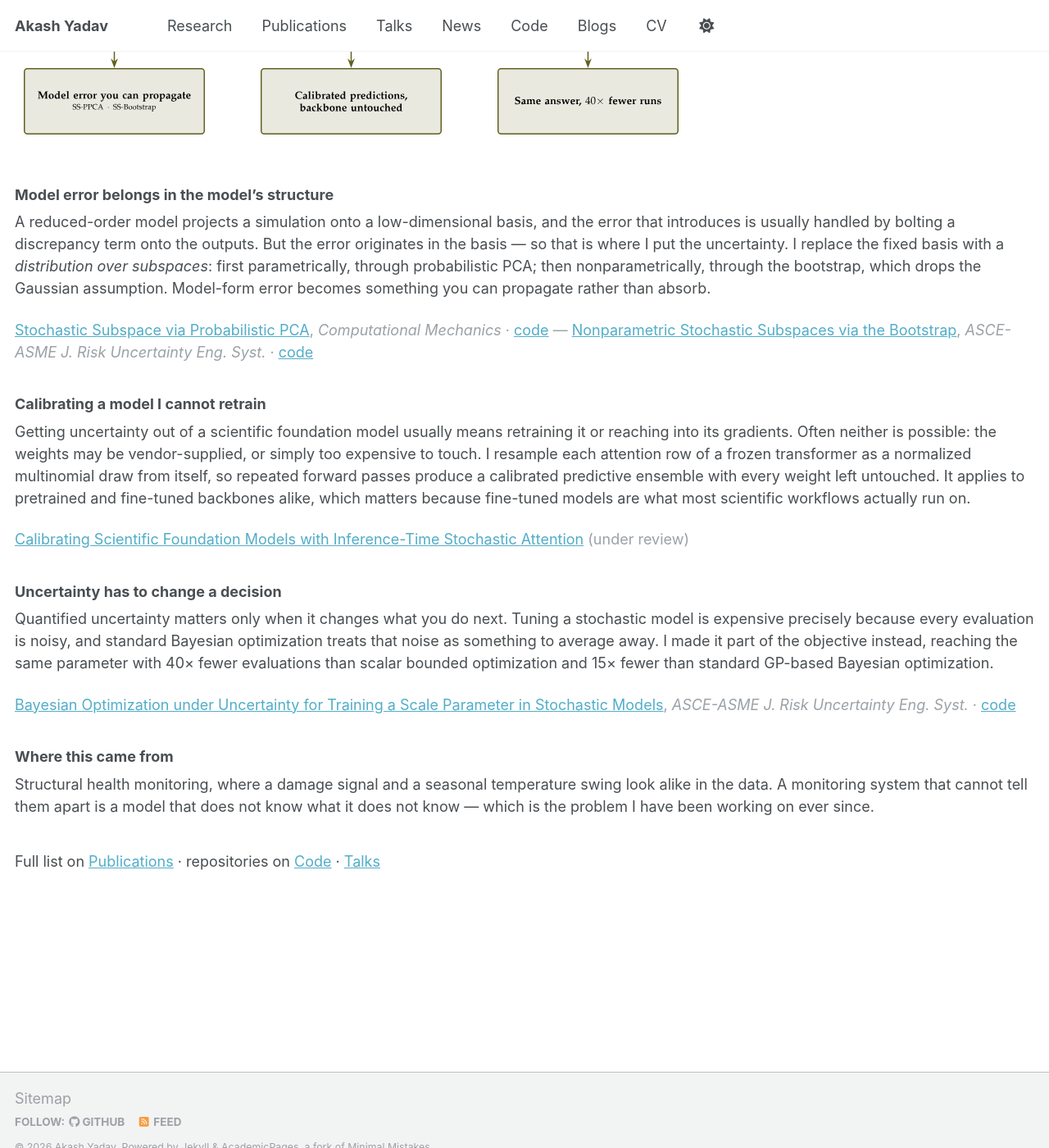
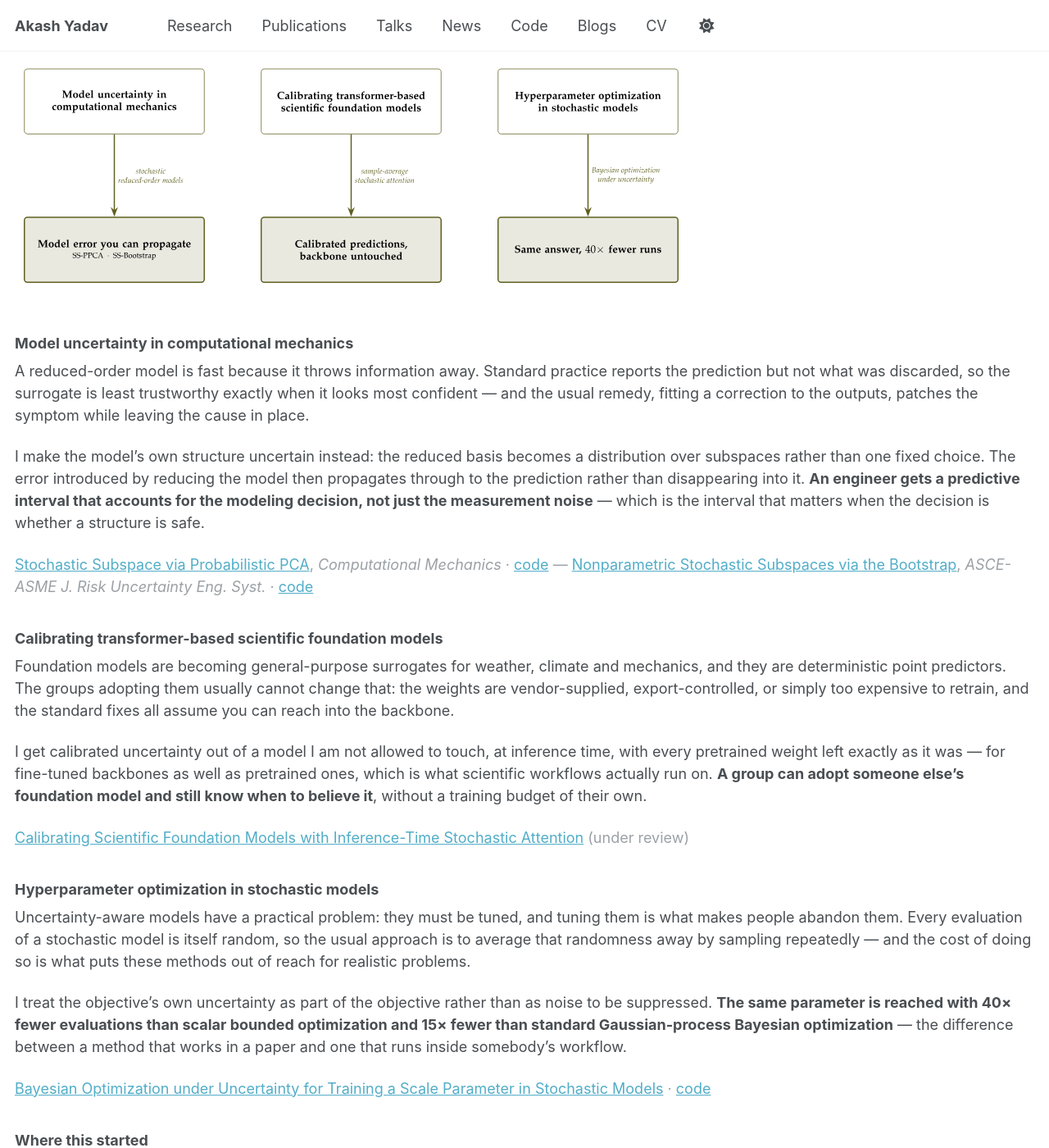
Before and after one commit to akashyadav0210/akashyadav0210.github.io, a Jekyll site: the page built from _pages/projects.md, in a window 1280 px wide and 1400 px high, scrolled down 371 px. Shown: the whole window at 82% size. Built offline with Jekyll 4.4.1, drawn with Linux system fonts in a browser that asks for light colours; some of the changed text lies outside the part shown.

Commit message:
Lead with the problem, not the mechanism; match the three research areas
Reading the site end to end, every section opened on machinery - how a
reduced-order model projects onto a basis, how attention rows are resampled -
and never said what goes wrong without it. A reader learned the method and not
why it matters. Two of the three areas also stated no outcome at all; only the
40x speedup was concrete.

- Section headings now match the three areas named in the schematic, so the
  figure and the prose describe the same categorisation.
- Each area is now problem -> what I do -> what it buys, with the payoff in
  bold: a predictive interval that accounts for the modelling decision; a group
  can adopt someone else's foundation model and still know when to believe it;
  40x/15x fewer evaluations.
- Restores the stakes the page lost when proposal content was removed, stated
  in its own terms rather than by citing a report: these models return a
  confident number whether or not they still apply.
- Promotes the structural health monitoring story from a footnote to the
  homepage opening, and sharpens it - a system that confuses damage with a
  temperature swing reports a crack that is not there, confidently. It is the
  most concrete sentence available and it explains the whole agenda.

Also corrects the WCCM/ECCOMAS 2026 link to wccm-eccomas2026.org.

```diff
--- a/_pages/projects.md
+++ b/_pages/projects.md
@@ -13,6 +13,10 @@ custom_css: research
 
 <p class="rp-lede">Building predictive models that know when they don't know.</p>
 
+Engineering and scientific decisions increasingly rest on models nobody can fully check: reduced-order surrogates standing in for simulations that are too expensive to run, and pretrained foundation models emulating physics across whole problem families. Almost all of them return a confident number whether or not they are in a regime where they still work — and a confident number is the hardest kind of wrong to catch.
+
+I work on making such models report how far they should be trusted, and on making that report reliable enough to act on. Three problems, one commitment: put the uncertainty in the model's own structure, then calibrate it against the errors the model actually makes.
+
 <figure class="rp-fig">
   <div class="rp-fig-scroll">
     <img src="{{ base_path }}/images/research/research-done.svg" alt="Three lines of completed work. Model uncertainty in computational mechanics, addressed with stochastic reduced-order models, giving model error you can propagate. Calibrating transformer-based scientific foundation models, addressed with sample-average stochastic attention, giving calibrated predictions with the backbone untouched. Hyperparameter optimization in stochastic models, addressed with Bayesian optimization under uncertainty, reaching the same answer in 40 times fewer runs.">
@@ -21,9 +25,11 @@ custom_css: research
 
 <div class="rp-entry" markdown="1">
 
-### Model error belongs in the model's structure
+### Model uncertainty in computational mechanics
 
-A reduced-order model projects a simulation onto a low-dimensional basis, and the error that introduces is usually handled by bolting a discrepancy term onto the outputs. But the error originates in the basis — so that is where I put the uncertainty. I replace the fixed basis with a *distribution over subspaces*: first parametrically, through probabilistic PCA; then nonparametrically, through the bootstrap, which drops the Gaussian assumption. Model-form error becomes something you can propagate rather than absorb.
+A reduced-order model is fast because it throws information away. Standard practice reports the prediction but not what was discarded, so the surrogate is least trustworthy exactly when it looks most confident — and the usual remedy, fitting a correction to the outputs, patches the symptom while leaving the cause in place.
+
+I make the model's own structure uncertain instead: the reduced basis becomes a distribution over subspaces rather than one fixed choice. The error introduced by reducing the model then propagates through to the prediction rather than disappearing into it. **An engineer gets a predictive interval that accounts for the modeling decision, not just the measurement noise** — which is the interval that matters when the decision is whether a structure is safe.
 
 <p class="rp-key"><a href="https://doi.org/10.1007/s00466-025-02701-6">Stochastic Subspace via Probabilistic PCA</a>, <em>Computational Mechanics</em> · <a href="https://github.com/UQUH/SS_PPCA">code</a> — <a href="https://doi.org/10.1061/AJRUA6.RUENG-1948">Nonparametric Stochastic Subspaces via the Bootstrap</a>, <em>ASCE-ASME J. Risk Uncertainty Eng. Syst.</em> · <a href="https://github.com/UQUH/SS_Bootstrap">code</a></p>
 
@@ -31,9 +37,11 @@ A reduced-order model projects a simulation onto a low-dimensional basis, and th
 
 <div class="rp-entry" markdown="1">
 
-### Calibrating a model I cannot retrain
+### Calibrating transformer-based scientific foundation models
 
-Getting uncertainty out of a scientific foundation model usually means retraining it or reaching into its gradients. Often neither is possible: the weights may be vendor-supplied, or simply too expensive to touch. I resample each attention row of a frozen transformer as a normalized multinomial draw from itself, so repeated forward passes produce a calibrated predictive ensemble with every weight left untouched. It applies to pretrained and fine-tuned backbones alike, which matters because fine-tuned models are what most scientific workflows actually run on.
+Foundation models are becoming general-purpose surrogates for weather, climate and mechanics, and they are deterministic point predictors. The groups adopting them usually cannot change that: the weights are vendor-supplied, export-controlled, or simply too expensive to retrain, and the standard fixes all assume you can reach into the backbone.
+
+I get calibrated uncertainty out of a model I am not allowed to touch, at inference time, with every pretrained weight left exactly as it was — for fine-tuned backbones as well as pretrained ones, which is what scientific workflows actually run on. **A group can adopt someone else's foundation model and still know when to believe it**, without a training budget of their own.
 
 <p class="rp-key"><a href="https://arxiv.org/abs/2604.19530">Calibrating Scientific Foundation Models with Inference-Time Stochastic Attention</a> (under review)</p>
 
@@ -41,19 +49,21 @@ Getting uncertainty out of a scientific foundation model usually means retrainin
 
 <div class="rp-entry" markdown="1">
 
-### Uncertainty has to change a decision
+### Hyperparameter optimization in stochastic models
 
-Quantified uncertainty matters only when it changes what you do next. Tuning a stochastic model is expensive precisely because every evaluation is noisy, and standard Bayesian optimization treats that noise as something to average away. I made it part of the objective instead, reaching the same parameter with 40× fewer evaluations than scalar bounded optimization and 15× fewer than standard GP-based Bayesian optimization.
+Uncertainty-aware models have a practical problem: they must be tuned, and tuning them is what makes people abandon them. Every evaluation of a stochastic model is itself random, so the usual approach is to average that randomness away by sampling repeatedly — and the cost of doing so is what puts these methods out of reach for realistic problems.
 
-<p class="rp-key"><a href="https://doi.org/10.1061/AJRUA6.RUENG-1854">Bayesian Optimization under Uncertainty for Training a Scale Parameter in Stochastic Models</a>, <em>ASCE-ASME J. Risk Uncertainty Eng. Syst.</em> · <a href="https://github.com/UQUH/SO-BO-scale">code</a></p>
+I treat the objective's own uncertainty as part of the objective rather than as noise to be suppressed. **The same parameter is reached with 40× fewer evaluations than scalar bounded optimization and 15× fewer than standard Gaussian-process Bayesian optimization** — the difference between a method that works in a paper and one that runs inside somebody's workflow.
+
+<p class="rp-key"><a href="https://doi.org/10.1061/AJRUA6.RUENG-1854">Bayesian Optimization under Uncertainty for Training a Scale Parameter in Stochastic Models</a> · <a href="https://github.com/UQUH/SO-BO-scale">code</a></p>
 
 </div>
 
 <div class="rp-entry" markdown="1">
 
-### Where this came from
+### Where this started
 
-Structural health monitoring, where a damage signal and a seasonal temperature swing look alike in the data. A monitoring system that cannot tell them apart is a model that does not know what it does not know — which is the problem I have been working on ever since.
+Structural health monitoring, where a damage signal and a seasonal temperature swing look alike in the data. A monitoring system that cannot tell them apart will report a crack that is not there, or miss one that is — and it will do either with complete confidence. That is the problem I have been working on ever since, in progressively more general form.
 
 </div>
 
```
Also changed, not shown: _pages/about.md (+2 -2 lines), _talks/2026-07-24-WCCM-StochasticAttention.md (+1 -1 lines).
